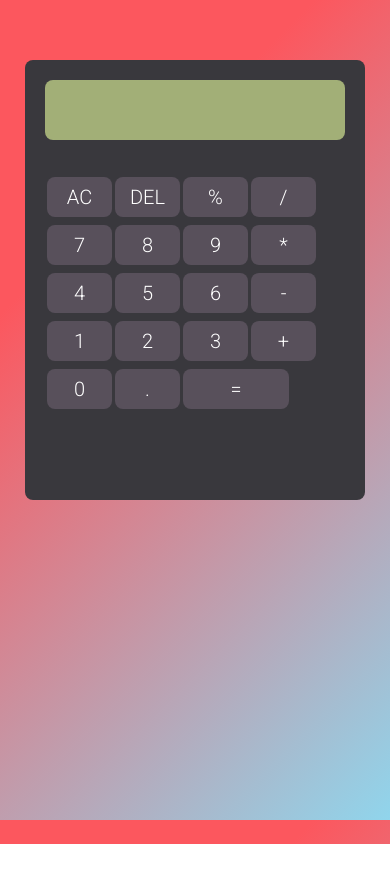
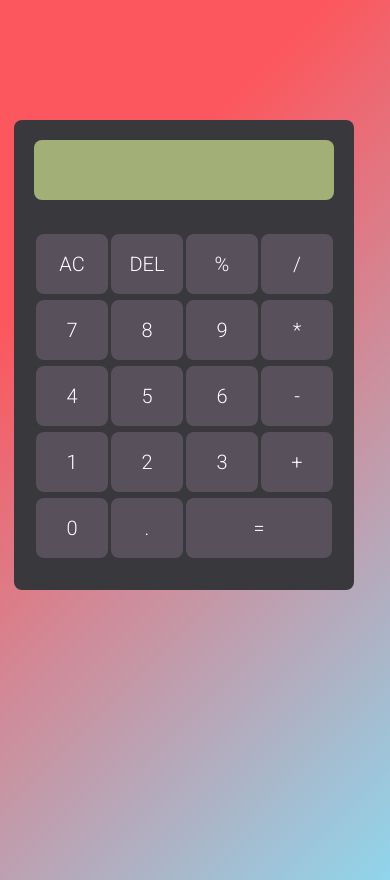
Before and after one commit to Asad474/Calculator, a plain HTML site: page index.html in a window 390 px wide. Before the commit the page ends 844 px from the top, so only its background shows below. Drawn offline with nearby package versions, Linux system fonts and the light colour scheme.

Commit message:
Changing width size

```diff
--- a/index.css
+++ b/index.css
@@ -50,7 +50,9 @@ input[type = 'button']{
 @media(max-width : 600px){
     .calc{
         width: 300px;
-        height: 400px;
+        height: 430px;
+        margin-top: 120px;
+        margin-left: 14px;
     }
 
     .calc-display{
@@ -58,14 +60,14 @@ input[type = 'button']{
     }
 
     input[type = 'button']{
-        width: 65px;
-        height: 40px;
+        width: 72px;
+        height: 60px;
         font-size: 20px;
-        margin: 1px 0;
+        margin: 2px 0;
         margin-right: 1px;
     }
 
     #eval{
-        width: 106px;
+        width: 146px;
     }
 }
```
